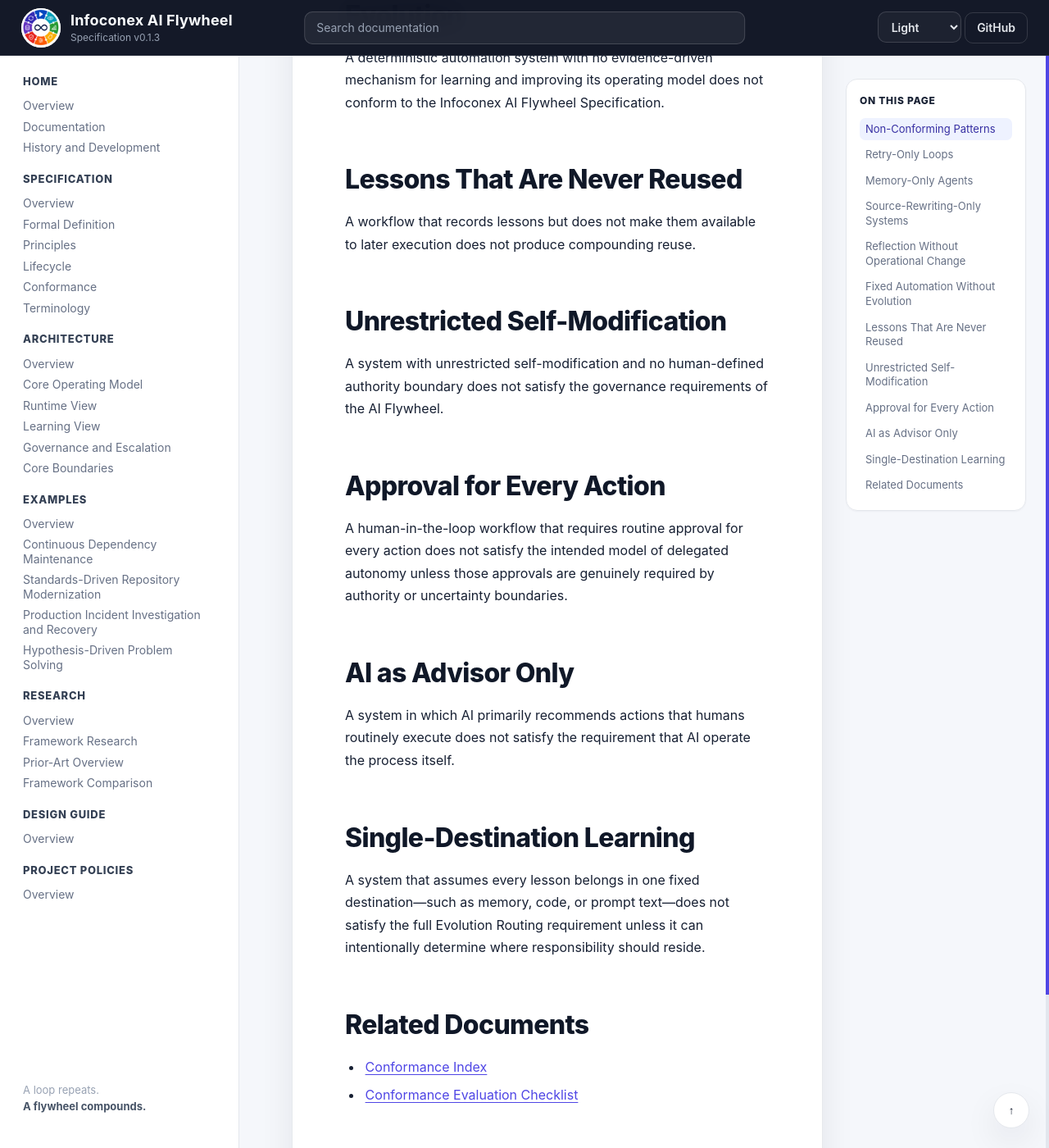
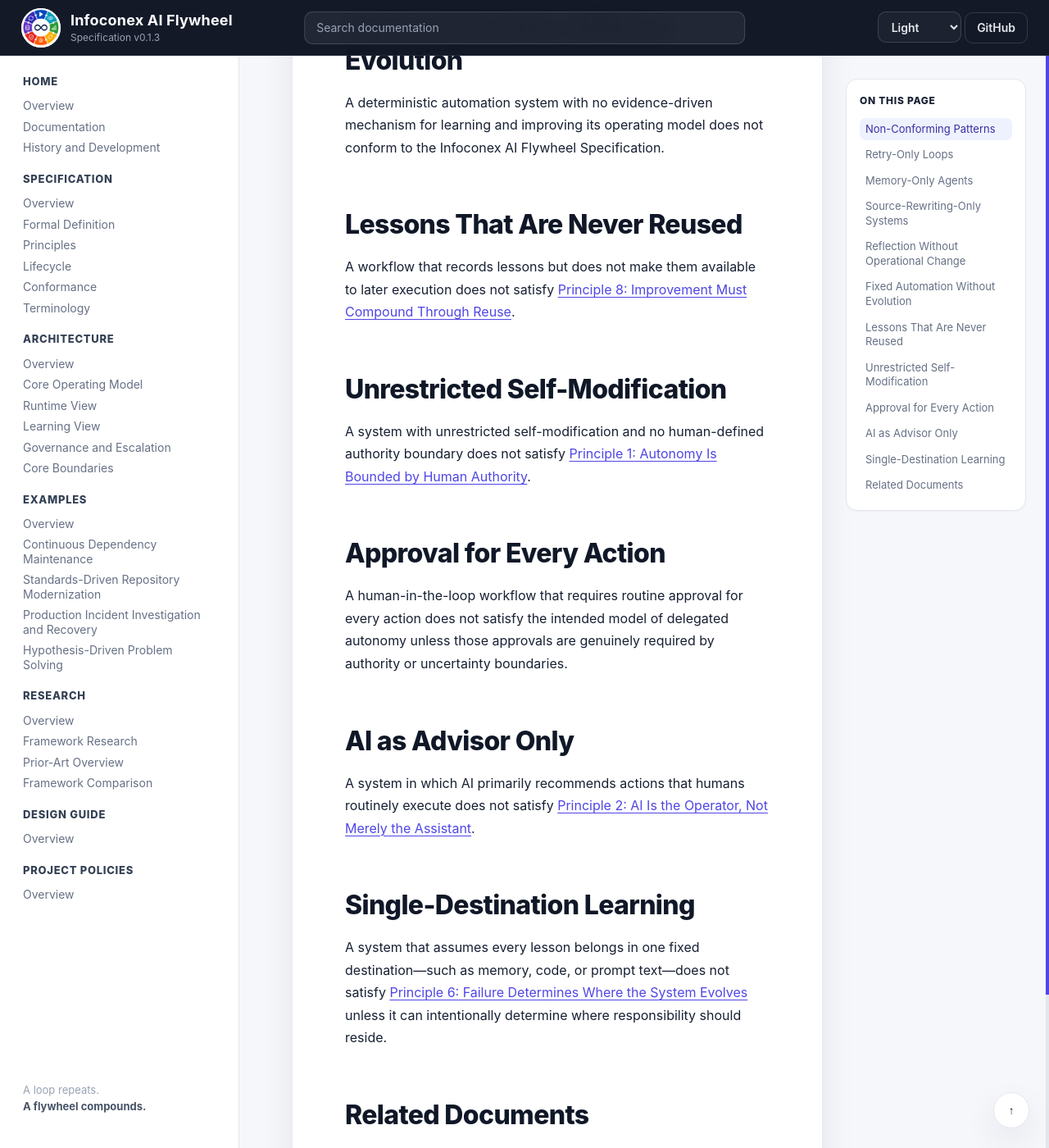
Before and after one commit to infoconex/ai-flywheel, a Jekyll site: the page built from docs/specification/conformance/non-conforming-patterns.md, in a window 1280 px wide and 1400 px high, scrolled down 1428 px. Shown: the whole window at 82% size. Built offline with Jekyll 4.4.1, drawn with Linux system fonts in a browser that asks for light colours; our own code applies the rules of GitHub Pages for plain Markdown files; some of the changed text lies outside the part shown.

Commit message:
Align non-conforming patterns with principles

```diff
--- a/docs/specification/conformance/non-conforming-patterns.md
+++ b/docs/specification/conformance/non-conforming-patterns.md
@@ -4,7 +4,7 @@ The following patterns may contain useful elements of the Infoconex AI Flywheel
 
 ## Retry-Only Loops
 
-A loop that repeatedly retries until a task succeeds does not conform to the Infoconex AI Flywheel Specification unless it also evaluates evidence, classifies learning, changes persistent operational assets, and reuses those improvements.
+A loop that repeatedly retries until a task succeeds does not conform to the Infoconex AI Flywheel Specification unless it also evaluates evidence, classifies learning, changes persistent operational assets when lasting improvement is justified, and reuses those improvements.
 
 ## Memory-Only Agents
 
@@ -16,7 +16,7 @@ A system that only rewrites source code does not conform if it has no intentiona
 
 ## Reflection Without Operational Change
 
-An agent that reflects on failure but does not change persistent operational assets does not satisfy the persistence and reuse requirements.
+An agent that reflects on failure but never changes a persistent operational asset when lasting improvement is justified does not satisfy [Principle 7: Learning Must Change a Persistent Operational Asset](../principles/07-persistent-learning.md) or [Principle 8: Improvement Must Compound Through Reuse](../principles/08-compounding-reuse.md).
 
 ## Fixed Automation Without Evolution
 
@@ -24,11 +24,11 @@ A deterministic automation system with no evidence-driven mechanism for learning
 
 ## Lessons That Are Never Reused
 
-A workflow that records lessons but does not make them available to later execution does not produce compounding reuse.
+A workflow that records lessons but does not make them available to later execution does not satisfy [Principle 8: Improvement Must Compound Through Reuse](../principles/08-compounding-reuse.md).
 
 ## Unrestricted Self-Modification
 
-A system with unrestricted self-modification and no human-defined authority boundary does not satisfy the governance requirements of the AI Flywheel.
+A system with unrestricted self-modification and no human-defined authority boundary does not satisfy [Principle 1: Autonomy Is Bounded by Human Authority](../principles/01-human-authority.md).
 
 ## Approval for Every Action
 
@@ -36,11 +36,11 @@ A human-in-the-loop workflow that requires routine approval for every action doe
 
 ## AI as Advisor Only
 
-A system in which AI primarily recommends actions that humans routinely execute does not satisfy the requirement that AI operate the process itself.
+A system in which AI primarily recommends actions that humans routinely execute does not satisfy [Principle 2: AI Is the Operator, Not Merely the Assistant](../principles/02-ai-as-operator.md).
 
 ## Single-Destination Learning
 
-A system that assumes every lesson belongs in one fixed destination—such as memory, code, or prompt text—does not satisfy the full Evolution Routing requirement unless it can intentionally determine where responsibility should reside.
+A system that assumes every lesson belongs in one fixed destination—such as memory, code, or prompt text—does not satisfy [Principle 6: Failure Determines Where the System Evolves](../principles/06-evolution-routing.md) unless it can intentionally determine where responsibility should reside.
 
 ## Related Documents
 
```
